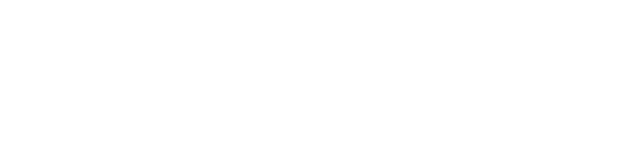
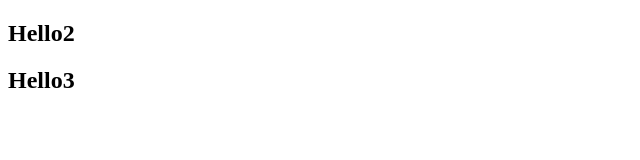
Before and after one commit to kysch13/odin-todo-list, a website built with webpack: page src/template.html in a window 1280 px wide. Shown: the whole page, without its empty margins (0-640 px from the left). Built offline with nearby package versions, Linux system fonts and the light colour scheme.

Commit message:
Start adding DOM element makers

```diff
--- /dev/null
+++ b/src/dom.js
@@ -0,0 +1,18 @@
+const elementTask = function (task) {
+        let container = elementMaker('div', undefined, 'task-container');
+        let title = elementMaker('h2', undefined, 'task-title');
+        title.innerText = task.title;
+        container.appendChild(title);
+        return container;
+}
+
+const elementMaker = function (type, id, ...classes) {
+    const element = document.createElement(type);
+    if (id) {element.id = id}
+    if (classes) {classes.forEach(cl => {
+        element.classList.add(cl);
+    });}
+    return element;
+}
+
+export {elementTask};
--- a/src/index.js
+++ b/src/index.js
@@ -1,15 +1,21 @@
-import taskBuilder from "./taskBuilder.js";
+import {taskBuilder, groupBuilder} from "./builders.js";
+import { elementTask } from "./dom.js";
+
 
 const todo = {
-    groups: [],
-    tasks: [],
+    _groups: [],
+    _tasks: [],
+    addGroup: function (title) {
+        this._groups.push(groupBuilder(title));
+    },
     addTask: function (title, status, desc, due, priority) {
-        this.tasks.push(taskBuilder(title, status, desc, due, priority));
+        this._tasks.push(taskBuilder(title, status, desc, due, priority));
     },
     deleteTask: function (idNum) {
-        for (let i=0; i<this.tasks.length; i++) {
-            if (this.tasks[i].idNum === idNum) {
-                this.tasks.splice(i, 1);
+        // find task with matching id and remove from list
+        for (let i=0; i<this._tasks.length; i++) {
+            if (this._tasks[i].idNum === idNum) {
+                this._tasks.splice(i, 1);
             }
         }
     }
@@ -18,6 +24,14 @@ const todo = {
 todo.addTask('Hello', 'pending', 'description', '2024-11-19T00:00:00', 'high');
 todo.addTask('Hello2', 'pending', 'description', '2024-11-29T00:00:00', 'high');
 todo.addTask('Hello3', 'pending', 'description', '2025-12-19T00:00:00', 'low');
-console.log(todo.tasks);
+console.log(todo._tasks);
 todo.deleteTask(1);
-console.log(todo.tasks);
+console.log(todo._tasks);
+todo.addGroup('hello');
+console.log(todo._groups);
+
+const main = document.getElementById('main');
+todo._tasks.forEach(task => {
+    let taskDiv = elementTask(task);
+    main.appendChild(taskDiv);
+});
--- a/src/taskBuilder.js
+++ /dev/null
@@ -1,21 +0,0 @@
-const idTracker = (function () {
-    let idTrack = 0;
-    const idNum = function() {
-        return idTrack++;
-    }
-    return {idNum};
-})();
-
-console.log(idTracker.idNum());
-
-const taskBuilder = function (title, status, desc, due, priority) {
-    let idNum = idTracker.idNum();
-    title = title;
-    status = status;
-    desc = desc;
-    due = new Date(due);
-    priority = priority;
-   return {idNum, title, status, desc, due, priority};
-}
-
-export default taskBuilder;
--- a/src/template.html
+++ b/src/template.html
@@ -6,6 +6,7 @@
     <title>Document</title>
 </head>
 <body>
-
+    <section id="sidebar"></section>
+    <section id="main"></section>
 </body>
 </html>
```
